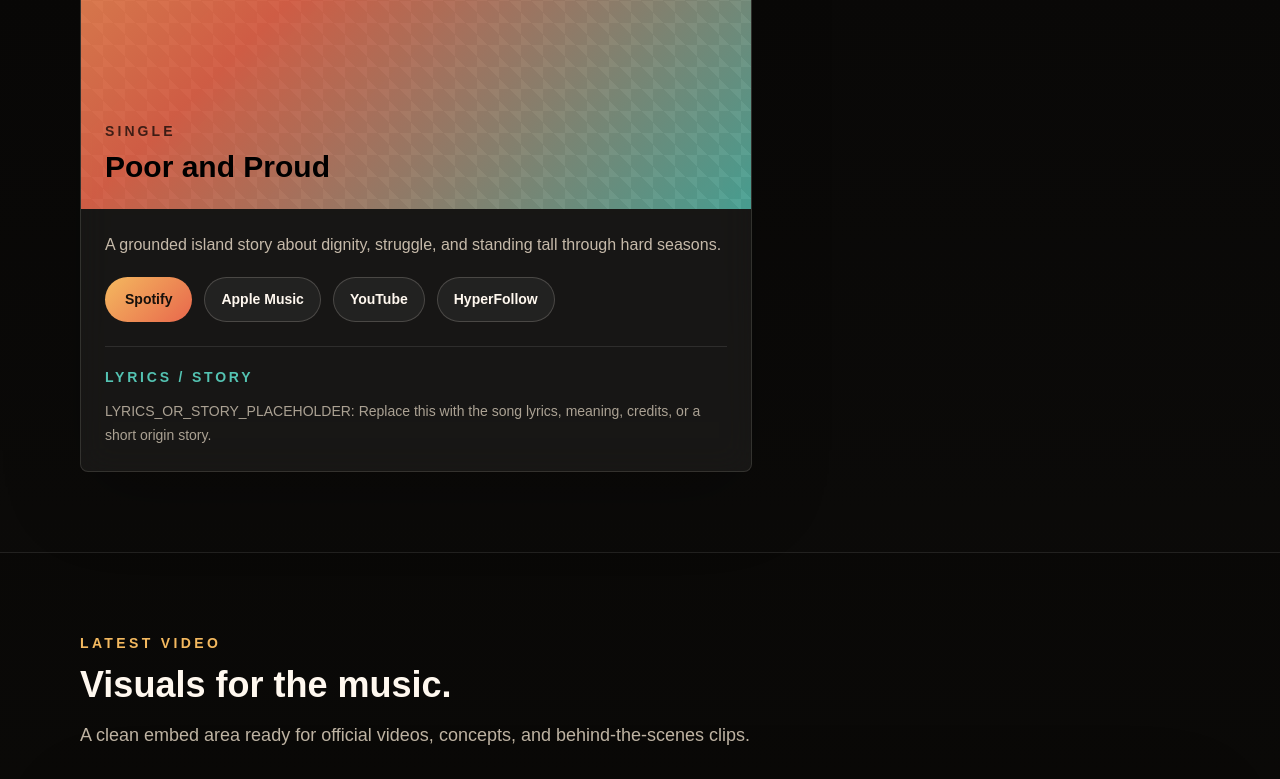
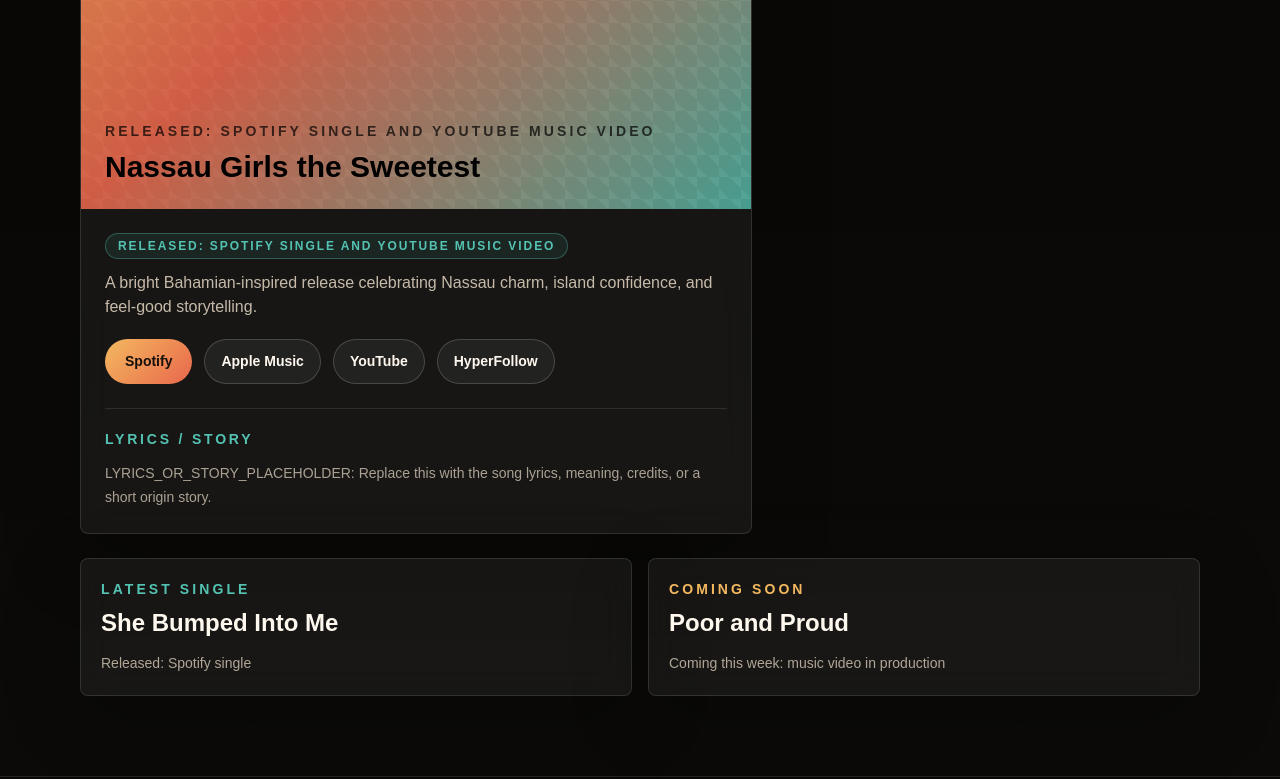
Before and after one commit to musictumbo-cpu/tumbo-music-242, a Next.js app: page / in a window 1280 px wide. Shown: the part 1560-2339 px from the top of the page. Built offline with nearby package versions, Linux system fonts and the light colour scheme.

Commit message:
fix: correct release statuses

```diff
--- a/app/page.tsx
+++ b/app/page.tsx
@@ -8,6 +8,8 @@ import { songs, videos } from "@/data/site";
 
 export default function Home() {
   const featuredSong = songs[0];
+  const latestSingle = songs[1];
+  const upcomingSong = songs[2];
   const latestVideo = videos[0];
 
   return (
@@ -55,11 +57,27 @@ export default function Home() {
         <div className="section-shell">
           <SectionHeader
             eyebrow="Featured Release"
-            title="Songs with roots, pride, and real-life feeling."
-            description="Start with the latest featured single, then explore the full music page for streaming placeholders and song story sections."
+            title="Nassau Girls the Sweetest"
+            description="The main released song and video, available on Spotify and YouTube when the real links are added."
           />
           <div className="max-w-2xl">
             <MusicCard {...featuredSong} />
+          </div>
+          <div className="mt-6 grid gap-4 md:grid-cols-2">
+            <div className="panel rounded-lg p-5">
+              <p className="text-sm font-bold uppercase tracking-[0.22em] text-[#54c3b2]">
+                Latest Single
+              </p>
+              <h3 className="mt-2 text-2xl font-black">{latestSingle.title}</h3>
+              <p className="mt-3 text-sm leading-6 text-[#f2e4d0]/70">{latestSingle.status}</p>
+            </div>
+            <div className="panel rounded-lg p-5">
+              <p className="text-sm font-bold uppercase tracking-[0.22em] text-[#f4b95f]">
+                Coming Soon
+              </p>
+              <h3 className="mt-2 text-2xl font-black">{upcomingSong.title}</h3>
+              <p className="mt-3 text-sm leading-6 text-[#f2e4d0]/70">{upcomingSong.status}</p>
+            </div>
           </div>
         </div>
       </section>
@@ -67,9 +85,9 @@ export default function Home() {
       <section className="border-y border-white/10 bg-black/20 py-16 sm:py-20">
         <div className="section-shell">
           <SectionHeader
-            eyebrow="Latest Video"
-            title="Visuals for the music."
-            description="A clean embed area ready for official videos, concepts, and behind-the-scenes clips."
+            eyebrow="Featured Video"
+            title="Nassau Girls the Sweetest"
+            description="Featured YouTube placeholder for the official music video. Replace the embed URL when the real video link is ready."
           />
           <VideoEmbed embedUrl={latestVideo.embedUrl} title={latestVideo.title} />
         </div>
--- a/app/videos/page.tsx
+++ b/app/videos/page.tsx
@@ -3,14 +3,14 @@ import { VideoEmbed } from "@/components/VideoEmbed";
 import { videos } from "@/data/site";
 
 export default function VideosPage() {
-  const groups = ["Official Music Videos", "AI Music Video Concepts", "Behind-the-Scenes Clips"];
+  const groups = ["Official Music Videos", "Coming Soon", "Behind-the-Scenes Clips"];
 
   return (
     <section className="section-shell py-16 sm:py-20">
       <SectionHeader
         eyebrow="Videos"
-        title="Official visuals, concepts, and behind the scenes."
-        description="Use these sections to organize YouTube embeds without cluttering the page."
+        title="Featured videos and upcoming visuals."
+        description="Nassau Girls the Sweetest is featured as the current YouTube video placeholder. Poor and Proud is marked as a music video coming soon."
       />
       <div className="grid gap-10">
         {groups.map((group) => (
@@ -20,7 +20,12 @@ export default function VideosPage() {
               {videos
                 .filter((video) => video.label === group)
                 .map((video) => (
-                  <VideoEmbed embedUrl={video.embedUrl} key={video.title} title={video.title} />
+                  <VideoEmbed
+                    embedUrl={video.embedUrl}
+                    key={video.title}
+                    note={video.note}
+                    title={video.title}
+                  />
                 ))}
             </div>
           </div>
--- a/components/MusicCard.tsx
+++ b/components/MusicCard.tsx
@@ -1,5 +1,6 @@
 type MusicCardProps = {
   title: string;
+  status: string;
   description: string;
   story: string;
   links: {
@@ -10,17 +11,20 @@ type MusicCardProps = {
   };
 };
 
-export function MusicCard({ title, description, story, links }: MusicCardProps) {
+export function MusicCard({ title, status, description, story, links }: MusicCardProps) {
   return (
     <article className="panel overflow-hidden rounded-lg">
       {/* Replace this placeholder block with real cover art, preferably a square image in /public/images. */}
       <div className="cover-placeholder flex aspect-square min-h-64 items-end p-6">
         <div>
-          <p className="text-sm font-bold uppercase tracking-[0.22em] text-black/70">Single</p>
+          <p className="text-sm font-bold uppercase tracking-[0.22em] text-black/70">{status}</p>
           <h3 className="mt-2 text-3xl font-black text-black">{title}</h3>
         </div>
       </div>
       <div className="p-6">
+        <p className="mb-3 inline-flex rounded-full border border-[#54c3b2]/35 bg-[#54c3b2]/10 px-3 py-1 text-xs font-bold uppercase tracking-[0.16em] text-[#54c3b2]">
+          {status}
+        </p>
         <p className="text-[#f2e4d0]/80">{description}</p>
         <div className="mt-5 flex flex-wrap gap-3">
           {/* Replace song links in data/site.ts with real Spotify, Apple Music, YouTube, and HyperFollow URLs. */}
--- a/components/VideoEmbed.tsx
+++ b/components/VideoEmbed.tsx
@@ -1,9 +1,10 @@
 type VideoEmbedProps = {
   title: string;
   embedUrl: string;
+  note?: string;
 };
 
-export function VideoEmbed({ title, embedUrl }: VideoEmbedProps) {
+export function VideoEmbed({ title, embedUrl, note }: VideoEmbedProps) {
   const isPlaceholder = embedUrl.includes("YOUTUBE_EMBED_LINK_HERE");
 
   return (
@@ -30,6 +31,7 @@ export function VideoEmbed({ title, embedUrl }: VideoEmbedProps) {
       </div>
       <div className="p-5">
         <h3 className="text-xl font-black">{title}</h3>
+        {note ? <p className="mt-2 text-sm leading-6 text-[#f2e4d0]/68">{note}</p> : null}
       </div>
     </div>
   );
--- a/data/site.ts
+++ b/data/site.ts
@@ -8,9 +8,10 @@ export const socialLinks = {
 
 export const songs = [
   {
-    title: "Poor and Proud",
+    title: "Nassau Girls the Sweetest",
+    status: "Released: Spotify single and YouTube music video",
     description:
-      "A grounded island story about dignity, struggle, and standing tall through hard seasons.",
+      "A bright Bahamian-inspired release celebrating Nassau charm, island confidence, and feel-good storytelling.",
     story:
       "LYRICS_OR_STORY_PLACEHOLDER: Replace this with the song lyrics, meaning, credits, or a short origin story.",
     links: {
@@ -22,6 +23,7 @@ export const songs = [
   },
   {
     title: "She Bumped Into Me",
+    status: "Released: Spotify single",
     description:
       "A warm R&B island moment built around chance, chemistry, and real-life connection.",
     story:
@@ -33,22 +35,39 @@ export const songs = [
       hyperfollow: "DISTROKID_HYPERFOLLOW_LINK_HERE",
     },
   },
+  {
+    title: "Poor and Proud",
+    status: "Coming this week: music video in production",
+    description:
+      "An upcoming grounded island story about dignity, struggle, and standing tall through hard seasons.",
+    story:
+      "COMING_SOON_STORY_PLACEHOLDER: Replace this with lyrics, credits, release date details, or the song's backstory when ready.",
+    links: {
+      spotify: "SPOTIFY_LINK_HERE",
+      appleMusic: "APPLE_MUSIC_LINK_HERE",
+      youtube: "YOUTUBE_LINK_HERE",
+      hyperfollow: "DISTROKID_HYPERFOLLOW_LINK_HERE",
+    },
+  },
 ];
 
 export const videos = [
   {
-    title: "Official Video Placeholder",
+    title: "Nassau Girls the Sweetest",
     label: "Official Music Videos",
+    note: "Music video available on YouTube. Replace this placeholder with the real embed URL.",
     embedUrl: "YOUTUBE_EMBED_LINK_HERE",
   },
   {
-    title: "AI Video Concept Placeholder",
-    label: "AI Music Video Concepts",
+    title: "Poor and Proud",
+    label: "Coming Soon",
+    note: "Music video currently in production.",
     embedUrl: "YOUTUBE_EMBED_LINK_HERE",
   },
   {
     title: "Behind the Scenes Placeholder",
     label: "Behind-the-Scenes Clips",
+    note: "Add studio, set, rehearsal, or production clips here.",
     embedUrl: "YOUTUBE_EMBED_LINK_HERE",
   },
 ];
```
